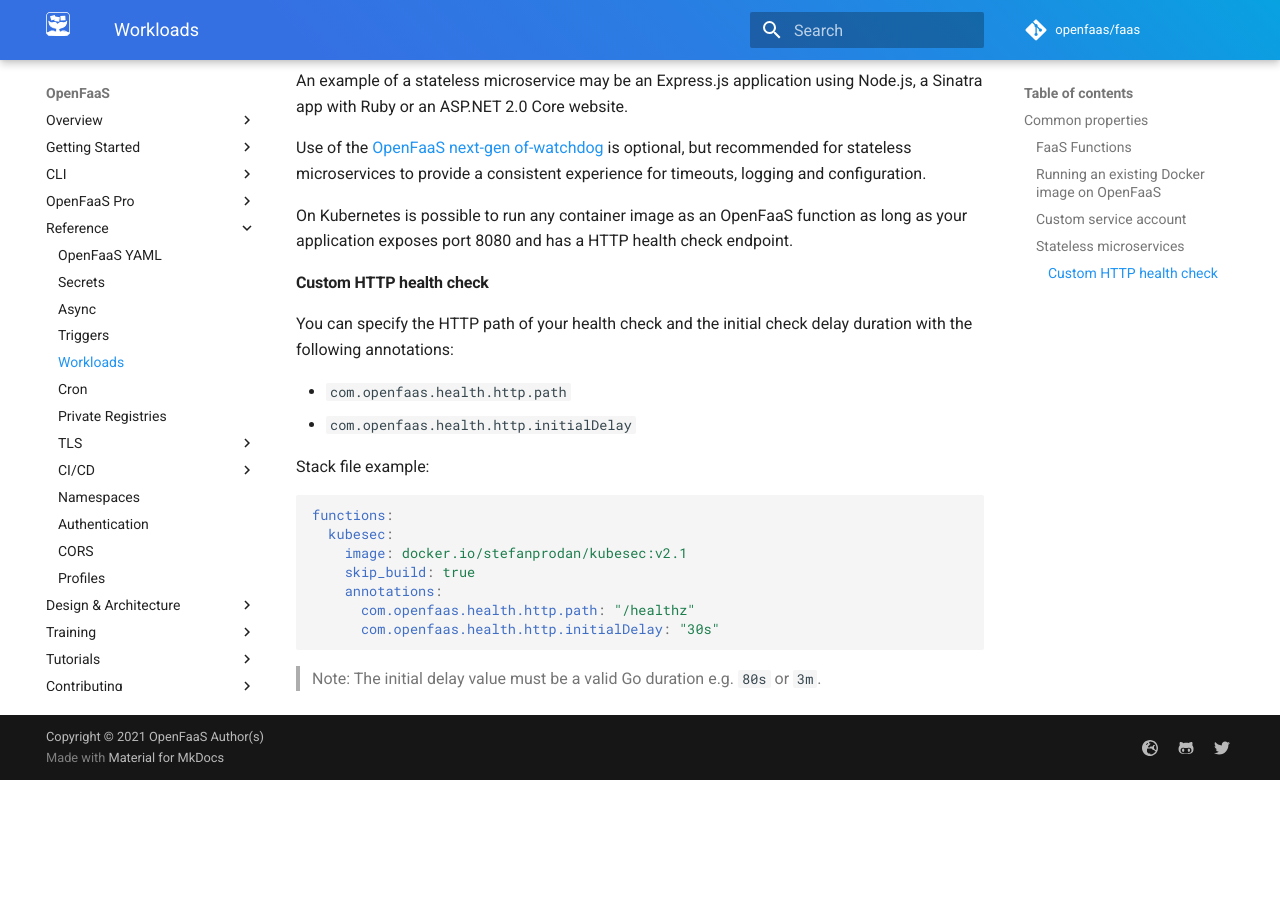
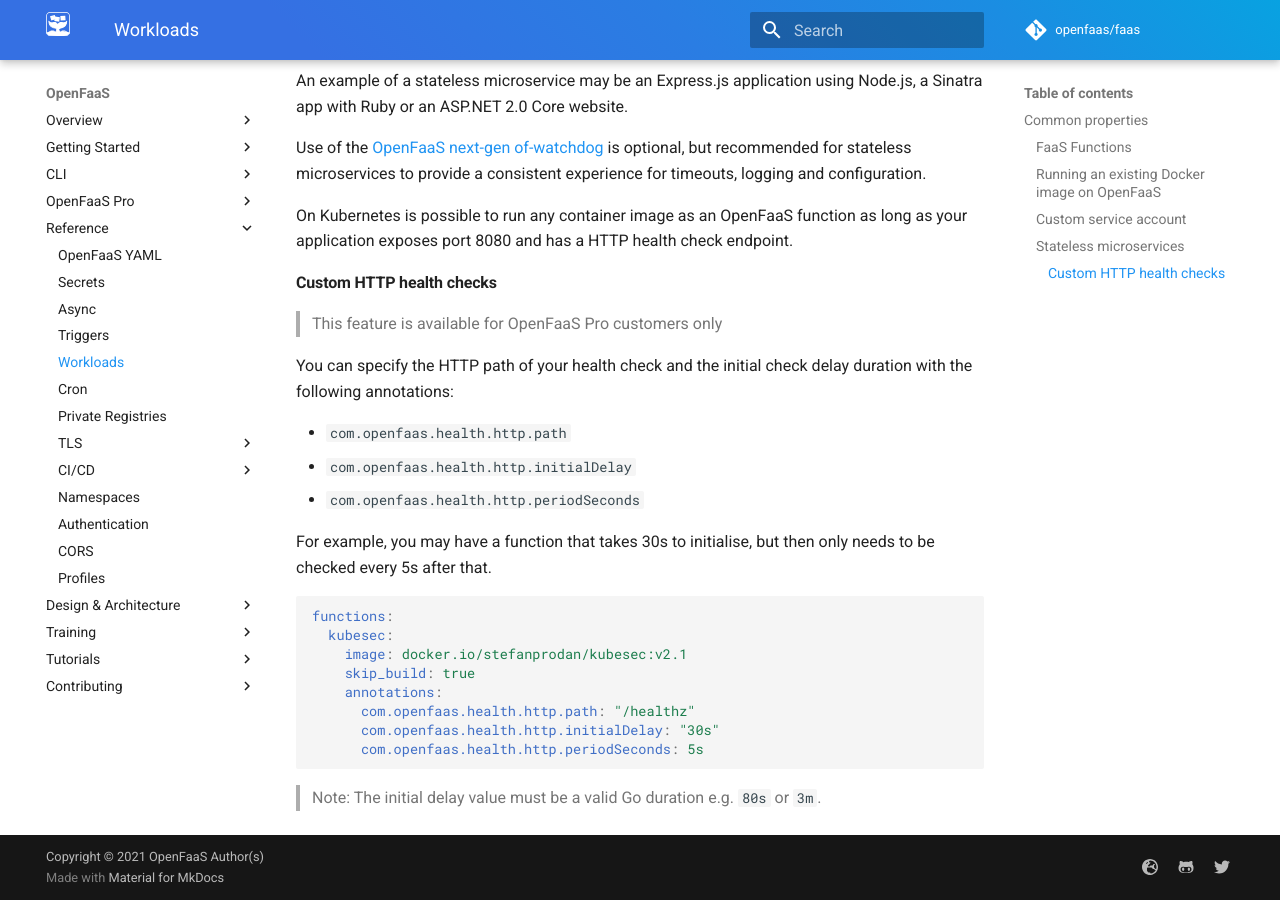
Before and after one commit to openfaas/docs, an MkDocs documentation site: the page built from docs/reference/workloads.md, in a window 1280 px wide and 900 px high, scrolled down 3714 px. Built offline with MkDocs 1.6.1 and Material for MkDocs 9.7.7, drawn with Linux system fonts in a browser that asks for light colours; comment, search, counter and statistics services are not loaded; before the commit the page ends 4494 px from its top, so only the background shows below that.

Commit message:
Update for OpenFaaS pro health check features
Signed-off-by: Alex Ellis (OpenFaaS Ltd) <alexellis2@gmail.com>

````diff
--- a/docs/reference/workloads.md
+++ b/docs/reference/workloads.md
@@ -163,14 +163,17 @@ Use of the [OpenFaaS next-gen of-watchdog](https://github.com/openfaas/of-watchd
 
 On Kubernetes is possible to run any container image as an OpenFaaS function as long as your application exposes port 8080 and has a HTTP health check endpoint.
 
-#### Custom HTTP health check
+#### Custom HTTP health checks
+
+> This feature is available for OpenFaaS Pro customers only
 
 You can specify the HTTP path of your health check and the initial check delay duration with the following annotations:
 
 * `com.openfaas.health.http.path`
 * `com.openfaas.health.http.initialDelay`
+* `com.openfaas.health.http.periodSeconds`
 
-Stack file example:
+For example, you may have a function that takes 30s to initialise, but then only needs to be checked every 5s after that.
 
 ```yaml
 functions:
@@ -180,6 +183,7 @@ functions:
     annotations:
       com.openfaas.health.http.path: "/healthz"
       com.openfaas.health.http.initialDelay: "30s"
+      com.openfaas.health.http.periodSeconds: 5s
 ```
 
 > Note: The initial delay value must be a valid Go duration e.g. `80s` or `3m`.
````
Also changed, not shown: docs/openfaas-pro/retries.md (+4 -3 lines).
